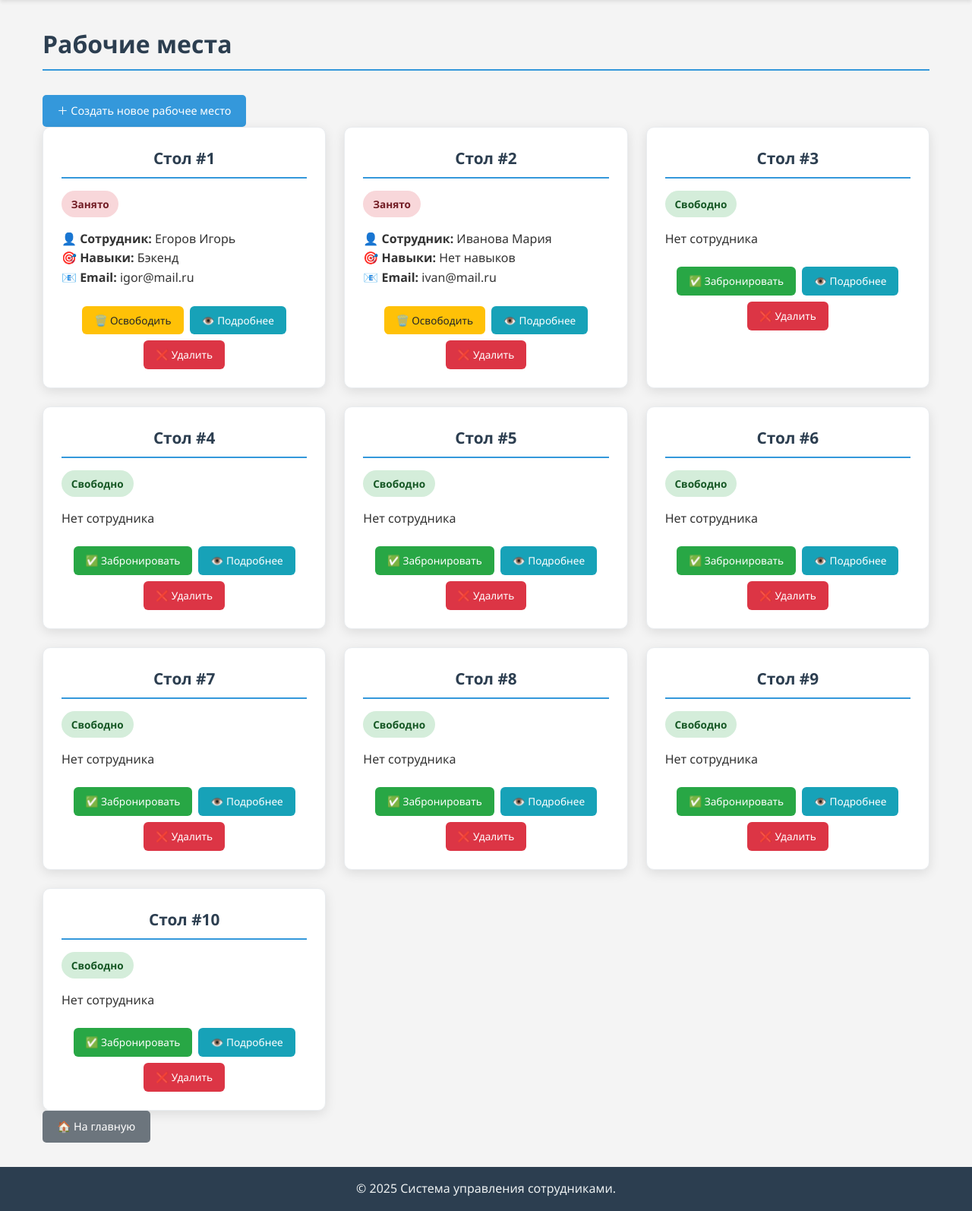
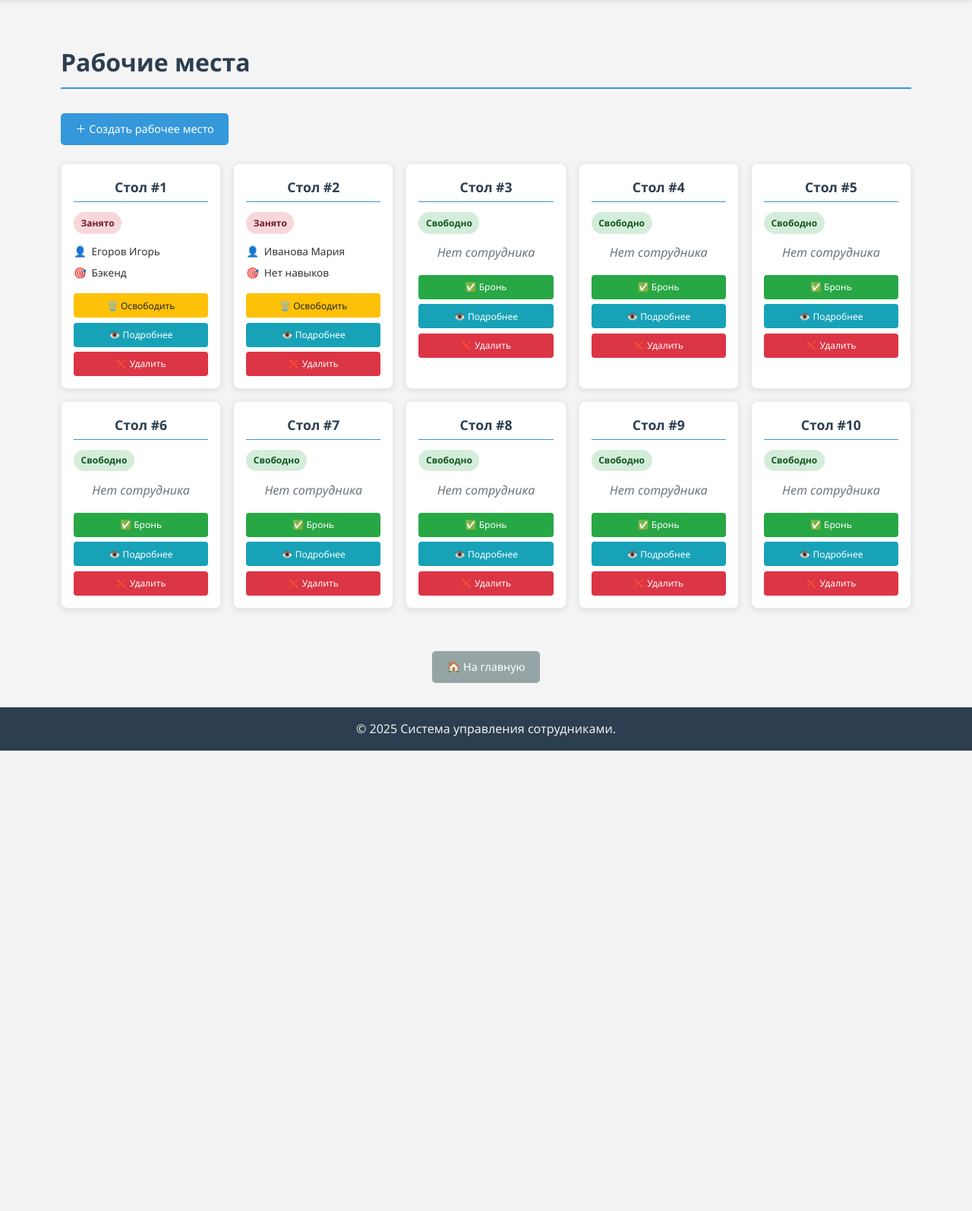
Before and after one commit to GreenYA992/OpenDZDjango, a Django app: page /workplaces/ in a window 1280 px wide. Shown: the part 58-1652 px from the top of the page at 76% size. After the commit the page ends 1046 px from the top, so only its background shows below. Run offline with Django 5.2, Linux system fonts and the light colour scheme; data comes from the database, SQL or seed files in the repository.

Commit message:
NEW alpha build --3

```diff
--- a/django_project/static_dev/css/workplaces/workplaces.css
+++ b/django_project/static_dev/css/workplaces/workplaces.css
@@ -2,56 +2,63 @@
 
 /* ===== ОСНОВНЫЕ СТИЛИ ДЛЯ КАРТОЧЕК ===== */
 
-/* Контейнер для сетки рабочих мест */
+/* Контейнер для сетки рабочих мест - 5 В РЯД */
 .row.workplaces-grid {
     display: grid;
-    grid-template-columns: repeat(auto-fill, minmax(320px, 1fr));
-    gap: 1.5rem;
+    grid-template-columns: repeat(5, 1fr); /* 5 колонок */
+    gap: 1rem; /* Уменьшаем отступ между карточками */
     margin: 0;
 }
 
-/* Карточка рабочего места */
+/* Карточка рабочего места - УМЕНЬШАЕМ */
 .workplace-card {
     background: white;
-    border-radius: 10px;
-    padding: 1.5rem;
-    box-shadow: 0 4px 15px rgba(0, 0, 0, 0.1);
+    border-radius: 8px;
+    padding: 1rem; /* Меньше padding */
+    box-shadow: 0 2px 8px rgba(0, 0, 0, 0.1);
     border: 1px solid #e9ecef;
     transition: all 0.3s ease;
     height: 100%;
+    min-height: 220px; /* Минимальная высота */
 }
 
 .workplace-card:hover {
-    transform: translateY(-5px);
-    box-shadow: 0 8px 25px rgba(0, 0, 0, 0.15);
+    transform: translateY(-3px);
+    box-shadow: 0 4px 12px rgba(0, 0, 0, 0.15);
 }
 
-/* Заголовок карточки */
+/* Заголовок карточки - УМЕНЬШАЕМ */
 .workplace-card .card-title {
     color: #2c3e50;
-    font-size: 1.3rem;
+    font-size: 1.1rem; /* Меньше размер шрифта */
     font-weight: 600;
-    margin-bottom: 1rem;
-    padding-bottom: 0.5rem;
-    border-bottom: 2px solid #3498db;
+    margin-bottom: 0.8rem;
+    padding-bottom: 0.3rem;
+    border-bottom: 1px solid #3498db; /* Тонкая линия */
     text-align: center;
 }
 
-/* Текст в карточке */
+/* Текст в карточке - УМЕНЬШАЕМ */
 .workplace-card .card-text {
     color: #555;
-    line-height: 1.5;
-    margin-bottom: 0.8rem;
+    line-height: 1.4;
+    margin-bottom: 0.5rem;
+    font-size: 0.9rem; /* Меньше размер шрифта */
 }
 
-/* Статус места */
+.workplace-info p {
+    margin-bottom: 0.4rem;
+    font-size: 0.85rem; /* Еще меньше */
+}
+
+/* Статус места - УМЕНЬШАЕМ */
 .status-badge {
     display: inline-block;
-    padding: 0.4rem 0.8rem;
-    border-radius: 20px;
-    font-size: 0.85rem;
+    padding: 0.3rem 0.6rem; /* Меньше padding */
+    border-radius: 15px;
+    font-size: 0.75rem; /* Меньше размер шрифта */
     font-weight: 600;
-    margin-bottom: 1rem;
+    margin-bottom: 0.8rem;
 }
 
 .status-free {
@@ -64,152 +71,147 @@
     color: #721c24;
 }
 
-/* ===== СТИЛИ ДЛЯ КНОПОК ===== */
+/* ===== СТИЛИ ДЛЯ КНОПОК - УМЕНЬШАЕМ ===== */
 
 /* Контейнер для кнопок */
 .workplace-actions {
     display: flex;
-    gap: 0.5rem;
-    flex-wrap: wrap;
-    margin-top: 1.5rem;
-    justify-content: center;
+    flex-direction: column; /* Вертикальное расположение */
+    gap: 0.4rem; /* Меньше отступ */
+    margin-top: 1rem;
 }
 
-/* Специальные стили для кнопок рабочих мест */
+/* Специальные стили для кнопок рабочих мест - УМЕНЬШАЕМ */
 .btn-workplace {
-    padding: 0.5rem 1rem;
-    font-size: 0.85rem;
-    border-radius: 6px;
+    padding: 0.4rem 0.6rem; /* Меньше padding */
+    font-size: 0.75rem; /* Меньше размер шрифта */
+    border-radius: 4px;
     text-decoration: none;
     transition: all 0.3s ease;
     border: none;
     cursor: pointer;
+    text-align: center;
+    width: 100%; /* На всю ширину */
 }
 
-.btn-workplace-sm {
-    padding: 0.4rem 0.8rem;
-    font-size: 0.8rem;
-}
-
-.btn-success {
+/* Цвета кнопок */
+.btn-workplace.btn-success {
     background-color: #28a745;
     color: white;
 }
 
-.btn-success:hover {
+.btn-workplace.btn-success:hover {
     background-color: #218838;
-    color: white;
 }
 
-.btn-warning {
+.btn-workplace.btn-warning {
     background-color: #ffc107;
     color: #212529;
 }
 
-.btn-warning:hover {
+.btn-workplace.btn-warning:hover {
     background-color: #e0a800;
-    color: #212529;
 }
 
-.btn-info {
+.btn-workplace.btn-info {
     background-color: #17a2b8;
     color: white;
 }
 
-.btn-info:hover {
+.btn-workplace.btn-info:hover {
     background-color: #138496;
-    color: white;
 }
 
-.btn-danger {
+.btn-workplace.btn-danger {
     background-color: #dc3545;
     color: white;
 }
 
-.btn-danger:hover {
+.btn-workplace.btn-danger:hover {
     background-color: #c82333;
-    color: white;
 }
 
-.btn-secondary {
+.btn-workplace.btn-secondary {
     background-color: #6c757d;
     color: white;
 }
 
-.btn-secondary:hover {
+.btn-workplace.btn-secondary:hover {
     background-color: #5a6268;
-    color: white;
 }
 
-/* ===== СТИЛИ ДЛЯ ФОРМ ===== */
+/* ===== АДАПТИВНОСТЬ ДЛЯ РАЗНЫХ ЭКРАНОВ ===== */
 
-.workplace-form {
-    background: white;
-    padding: 2rem;
-    border-radius: 10px;
-    box-shadow: 0 4px 15px rgba(0, 0, 0, 0.1);
-    margin-bottom: 2rem;
+/* Для больших экранов - 5 в ряд */
+@media (min-width: 1200px) {
+    .row.workplaces-grid {
+        grid-template-columns: repeat(5, 1fr);
+    }
 }
 
-.form-label {
-    font-weight: 600;
-    color: #2c3e50;
-    margin-bottom: 0.5rem;
+/* Для средних экранов - 4 в ряд */
+@media (max-width: 1199px) and (min-width: 992px) {
+    .row.workplaces-grid {
+        grid-template-columns: repeat(4, 1fr);
+    }
 }
 
-.form-select {
-    padding: 0.8rem;
-    border: 1px solid #ced4da;
-    border-radius: 6px;
-    font-size: 1rem;
-    width: 100%;
+/* Для планшетов - 3 в ряд */
+@media (max-width: 991px) and (min-width: 768px) {
+    .row.workplaces-grid {
+        grid-template-columns: repeat(3, 1fr);
+    }
 }
 
-/* ===== СТИЛИ ДЛЯ СООБЩЕНИЙ ===== */
-
-.alert-workplace {
-    padding: 1rem 1.5rem;
-    border-radius: 8px;
-    margin-bottom: 2rem;
-    border-left: 4px solid;
+/* Для маленьких планшетов - 2 в ряд */
+@media (max-width: 767px) and (min-width: 576px) {
+    .row.workplaces-grid {
+        grid-template-columns: repeat(2, 1fr);
+    }
 }
 
-.alert-success {
-    background-color: #d4edda;
-    border-color: #28a745;
-    color: #155724;
-}
-
-.alert-error {
-    background-color: #f8d7da;
-    border-color: #dc3545;
-    color: #721c24;
-}
-
-.alert-warning {
-    background-color: #fff3cd;
-    border-color: #ffc107;
-    color: #856404;
-}
-
-/* ===== АДАПТИВНОСТЬ ===== */
-
-@media (max-width: 768px) {
+/* Для мобильных - 1 в ряд */
+@media (max-width: 575px) {
     .row.workplaces-grid {
         grid-template-columns: 1fr;
-        gap: 1rem;
     }
 
     .workplace-card {
-        padding: 1rem;
-    }
-
-    .workplace-actions {
-        flex-direction: column;
-    }
-
-    .btn-workplace {
-        width: 100%;
-        text-align: center;
+        min-height: auto; /* Убираем фиксированную высоту */
     }
 }
+
+/* ===== ДОПОЛНИТЕЛЬНЫЕ УЛУЧШЕНИЯ ===== */
+
+/* Иконки в тексте */
+.workplace-info strong {
+    display: inline-block;
+    min-width: 20px;
+}
+
+/* Выравнивание текста */
+.text-center {
+    text-align: center;
+}
+
+.text-muted {
+    color: #6c757d !important;
+    font-style: italic;
+}
+
+/* Отступы для контейнера */
+.workplace-container {
+    padding: 1.5rem;
+}
+
+/* Кнопка создания */
+.btn-create {
+    margin-bottom: 1.5rem;
+    display: inline-block;
+}
+
+/* Навигационные кнопки */
+.navigation-buttons {
+    margin-top: 2rem;
+    text-align: center;
+}
--- a/django_project/templates/workplaces/workplaces.html
+++ b/django_project/templates/workplaces/workplaces.html
@@ -9,42 +9,49 @@
 <div class="container workplace-container">
     <h1>Рабочие места</h1>
 
-    <a href="{% url 'workplaces:add_workplace' %}" class="btn btn-primary mb-4">
-        ＋ Создать новое рабочее место
+    <a href="{% url 'workplaces:add_workplace' %}" class="btn btn-primary btn-create">
+        ＋ Создать рабочее место
     </a>
 
     <div class="row workplaces-grid">
         {% for workplace in workplaces %}
-        <div class="col-md-4 mb-4">
+        <div class="col-md-4 mb-3">
             <div class="workplace-card">
                 <h5 class="card-title">Стол #{{ workplace.desk_number }}</h5>
 
                 {% if workplace.employee %}
                 <div class="status-badge status-occupied">Занято</div>
                 <div class="workplace-info">
-                    <p><strong>👤 Сотрудник:</strong> {{ workplace.employee }}</p>
-                    <p><strong>🎯 Навыки:</strong> {{ workplace.employee.get_skills_display }}</p>
-                    <p><strong>📧 Email:</strong> {{ workplace.employee.email }}</p>
+                    <p><strong>👤</strong> {{ workplace.employee|truncatechars:15 }}</p>
+                    <p><strong>🎯</strong> {{ workplace.employee.get_skills_display|truncatechars:20 }}</p>
                 </div>
                 {% else %}
                 <div class="status-badge status-free">Свободно</div>
-                <p class="text-muted">Нет сотрудника</p>
+                <p class="text-muted text-center">Нет сотрудника</p>
                 {% endif %}
 
                 <div class="workplace-actions">
                     {% if workplace.employee %}
                     <a href="{% url 'workplaces:clear_workplace' workplace.pk %}"
-                       class="btn-workplace btn-warning">🗑️ Освободить</a>
+                       class="btn-workplace btn-warning" title="Освободить место">
+                        🗑️ Освободить
+                    </a>
                     {% else %}
                     <a href="{% url 'workplaces:booking' workplace.pk %}"
-                       class="btn-workplace btn-success">✅ Забронировать</a>
+                       class="btn-workplace btn-success" title="Забронировать место">
+                        ✅ Бронь
+                    </a>
                     {% endif %}
 
                     <a href="{% url 'workplaces:workplace_detail' workplace.pk %}"
-                       class="btn-workplace btn-info">👁️ Подробнее</a>
+                       class="btn-workplace btn-info" title="Подробная информация">
+                        👁️ Подробнее
+                    </a>
 
                     <a href="{% url 'workplaces:delete_workplace' workplace.pk %}"
-                       class="btn-workplace btn-danger">❌ Удалить</a>
+                       class="btn-workplace btn-danger" title="Удалить рабочее место">
+                        ❌ Удалить
+                    </a>
                 </div>
             </div>
         </div>
@@ -53,7 +60,7 @@
 </div>
 
 <div class="navigation-buttons">
-    <a href="/" class="btn btn-secondary back-btn">
+    <a href="/" class="btn btn-secondary">
         🏠 На главную
     </a>
 </div>
```
